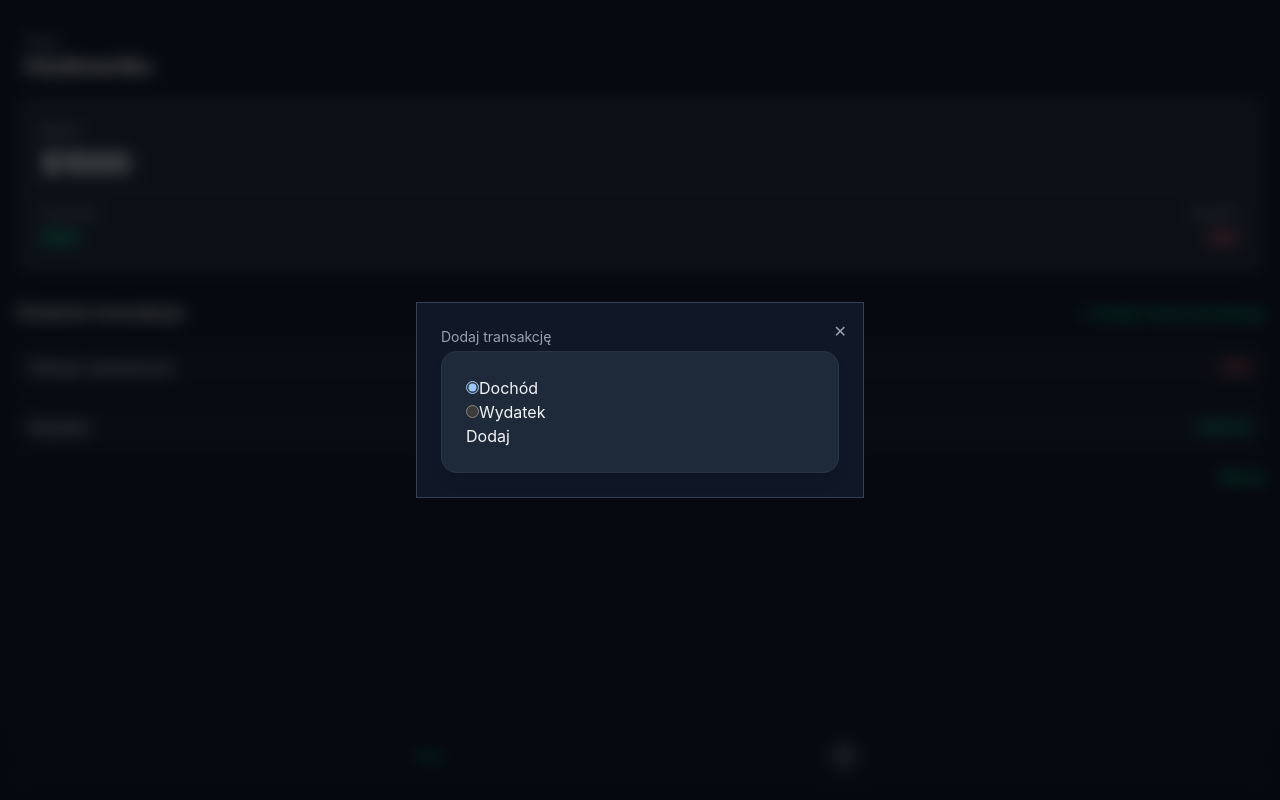
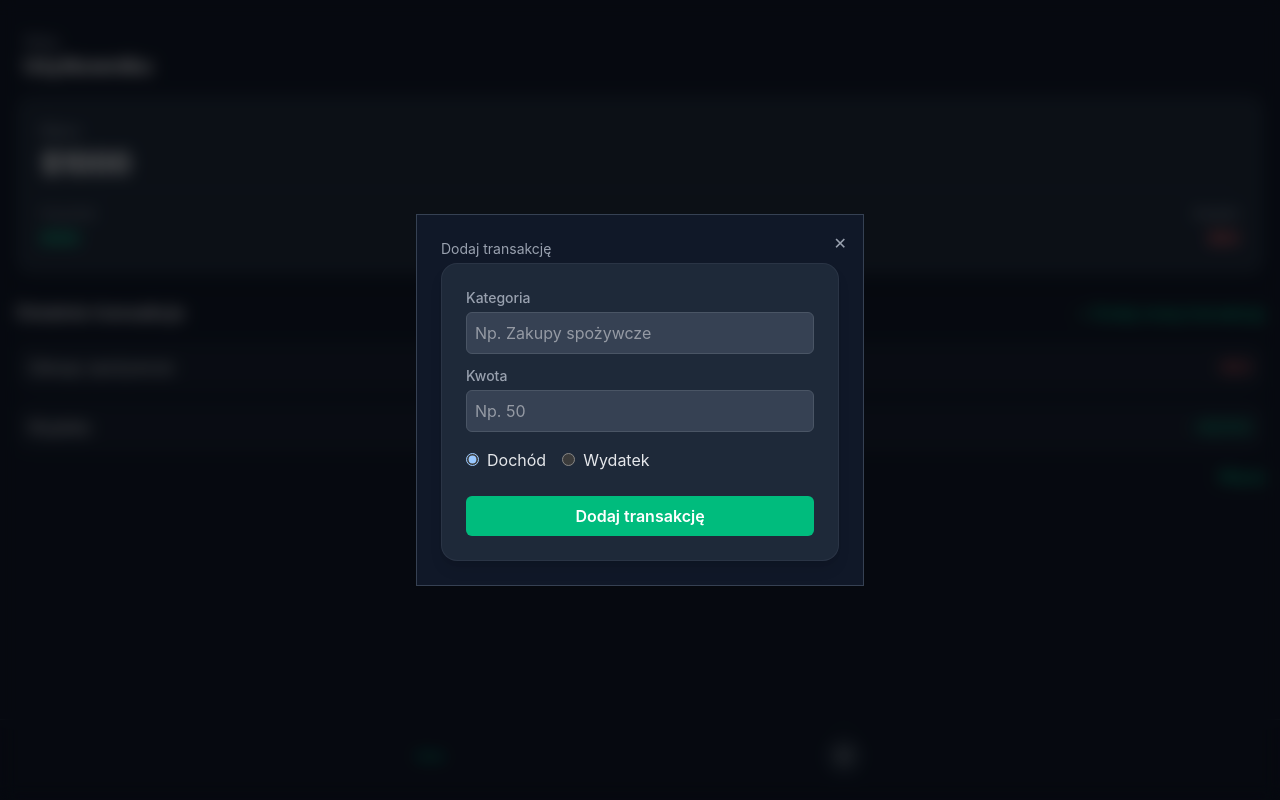
Before and after one commit to Oskarkozi/ProjektZSEgrupa8, a React (Vite) app in the folder frontend/: page / in a window 1280 px wide. Both pictures are taken after a click on the button "+ Dodaj nową transakcję". Built offline with nearby package versions, Linux system fonts and the light colour scheme; no server answers.

Commit message:
Połączenie bazy danych Firebase z projektem, nowy formularz

```diff
--- a/frontend/src/App.jsx
+++ b/frontend/src/App.jsx
@@ -3,6 +3,8 @@ import BalanceCard from './components/Balance';
 import TransactionList from './components/TransactionList';
 import BottomNav from './components/Navbar';
 import { auth, db } from './services/firebase';
+import { getDatabase } from "firebase/database";
+
 
 function App() {
   return (
--- a/frontend/src/components/Add_transaction_form.jsx
+++ b/frontend/src/components/Add_transaction_form.jsx
@@ -1,44 +1,98 @@
 import { useState } from 'react';
-import { createRoot } from 'react-dom/client';
-export default function TransactionForm(){
-    const [selectedState, setSelectedState] = useState('income');
 
-  const handleChange = (event) => {
-    setSelectedState(event.target.value);
+export default function TransactionForm({ userId, onSaveTransaction, onCloseForm }){
+    const [selectedType, setSelectedType] = useState('income');
+    const [category, setCategory] = useState('');
+    const [amount, setAmount] = useState('');
+
+  const handleTypeChange = (event) => {
+    setSelectedType(event.target.value);
   };
 
   const handleSubmit = (event) => {
-    alert(`Zaznaczyłeś: ${selectedState}`);
     event.preventDefault();
+
+    const parsedAmount = parseFloat(amount);
+    if (isNaN(parsedAmount) || parsedAmount <= 0) {
+      alert('Proszę wprowadź poprawną kwotę');
+      return;
+    }
+
+    onSaveTransaction(userId, category.trim(), parsedAmount, selectedType);
+
+
+    setCategory('');
+    setAmount('');
+    setSelectedType('income');
+    onCloseForm();
   };
     return(
         <div>
             <p className="text-gray-400 text-sm mb-1">Dodaj transakcję</p>
             <div className="bg-gray-800 rounded-2xl p-6 shadow-lg border border-gray-700/50">
             <form onSubmit={handleSubmit}>
-  <label>
+  <div className="mb-3">
+            <label htmlFor="category" className="block text-gray-400 text-sm font-medium mb-1">Kategoria</label>
+            <input
+              type="text"
+              id="category"
+              value={category}
+              onChange={(e) => setCategory(e.target.value)}
+              className="w-full p-2 bg-gray-700 border border-gray-600 rounded-md text-gray-100"
+              placeholder="Np. Zakupy spożywcze"
+              required
+            />
+          </div>
+
+
+          <div className="mb-4">
+            <label htmlFor="amount" className="block text-gray-400 text-sm font-medium mb-1">Kwota</label>
+            <input
+              type="number"
+              id="amount"
+              value={amount}
+              onChange={(e) => setAmount(e.target.value)}
+              className="w-full p-2 bg-gray-700 border border-gray-600 rounded-md text-gray-100"
+              placeholder="Np. 50"
+              min="0.01"
+              step="0.01"
+              required
+            />
+          </div>
+
+
+          <div className="mb-6 space-x-4">
+            <label className="inline-flex items-center text-gray-200">
               <input
                 type="radio"
                 name="expenseOrIncome"
                 value="income"
-      checked={selectedState === 'income'}
-      onChange={handleChange}
+                checked={selectedType === 'income'}
+                onChange={handleTypeChange}
+                className="form-radio text-emerald-500"
               />
-    Dochód
+              <span className="ml-2">Dochód</span>
             </label>
-        <br></br>
-  <label>
+            <label className="inline-flex items-center text-gray-200">
               <input
                 type="radio"
                 name="expenseOrIncome"
                 value="expense"
-      checked={selectedState === 'expense'}
-      onChange={handleChange}
+                checked={selectedType === 'expense'}
+                onChange={handleTypeChange}
+                className="form-radio text-red-500"
               />
-    Wydatek
+              <span className="ml-2">Wydatek</span>
             </label>
-<br></br>
-  <button type="submit">Dodaj</button>
+          </div>
+
+
+          <button
+            type="submit"
+            className="w-full bg-emerald-500 hover:bg-emerald-600 text-white font-semibold py-2 rounded-md transition duration-200"
+          >
+            Dodaj transakcję
+          </button>
         </form>
             </div>
         </div>
--- a/frontend/src/components/TransactionList.jsx
+++ b/frontend/src/components/TransactionList.jsx
@@ -1,5 +1,21 @@
 import { useState } from "react";
 import Form from "./Add_transaction_form.jsx";
+import { getDatabase, ref, set, push } from "firebase/database";
+import { auth } from "../services/firebase";
+
+
+
+function writeUserData(userId, category, amount, type) {
+  const db = getDatabase();
+
+  const newExpenseRef = push(ref(db, 'users/' + userId + '/expenses'));
+  set(newExpenseRef, {
+    category: category,
+    amount: amount,
+    type: type,
+
+  });
+}
 
 function TransactionItem({ name, amount, type }) {
   return (
@@ -14,6 +30,14 @@ function TransactionItem({ name, amount, type }) {
 
 export default function TransactionList() {
   const [isFormVisible, setIsFormVisible] = useState(false);
+
+
+  const currentUserId = auth.currentUser?.uid || 'user-id-placeholder';
+
+  const handleTransactionAdded = () => {
+    setIsFormVisible(false);
+  };
+
   return (
     <div className="pb-8">
       <div className="flex justify-between items-center mb-4">
@@ -24,7 +48,11 @@ export default function TransactionList() {
         <div className="fixed inset-0 bg-black/60 backdrop-blur-sm flex items-center justify-center z-50">
           <div className="bg-gray-900 border border-gray-700 p-6 rounded-2x1 shadow 2x1 w-full max-w-md relative">
             <button onClick={() => setIsFormVisible(false)} className="absolute top-4 right-4 text-gray-400 hover:text-white">✕</button>
-            <Form />
+            <Form
+              userId={currentUserId}
+              onSaveTransaction={writeUserData}
+              onCloseForm={handleTransactionAdded}
+            />
             </div>
           </div>
       )}
--- a/frontend/src/services/firebase.js
+++ b/frontend/src/services/firebase.js
@@ -3,6 +3,7 @@ import { initializeApp } from "firebase/app";
 import { getAnalytics } from "firebase/analytics";
 import { getAuth } from "firebase/auth";
 import { getFirestore } from "firebase/firestore";
+import { getDatabase } from "firebase/database";
 // TODO: Add SDKs for Firebase products that you want to use
 // https://firebase.google.com/docs/web/setup#available-libraries
 
@@ -14,12 +15,13 @@ const firebaseConfig = {
   projectId: import.meta.env.VITE_FIREBASE_PROJECT_ID,
   storageBucket: import.meta.env.VITE_FIREBASE_STORAGE_BUCKET,
   messagingSenderId: import.meta.env.VITE_FIREBASE_MESSAGING_SENDER_ID,
-  appId: import.meta.env.VITE_FIREBASE_APP_ID
+  appId: import.meta.env.VITE_FIREBASE_APP_ID,
+  databaseURL: import.meta.env.VITE_FIREBASE_DATABASE_URL
 };
 
 // Initialize Firebase
 const app = initializeApp(firebaseConfig);
 //const analytics = getAnalytics(app);
-
+const database = getDatabase(app);
 export const auth = getAuth(app);
 export const db = getFirestore(app);
```
Also changed, not shown: 1 other file (tests, documents, lock files or other folders). Lines whose indentation alone changed are shown as unchanged.
